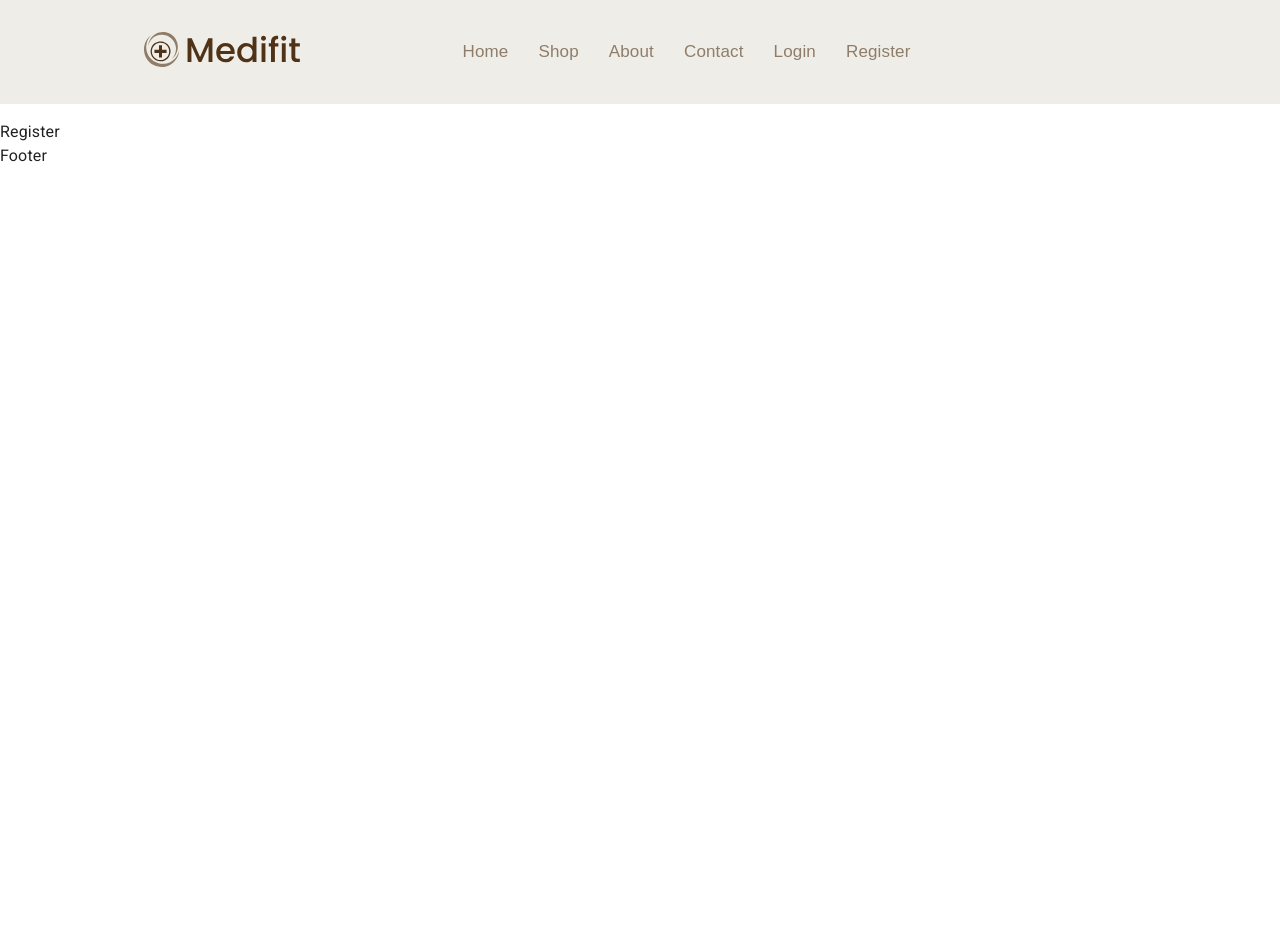
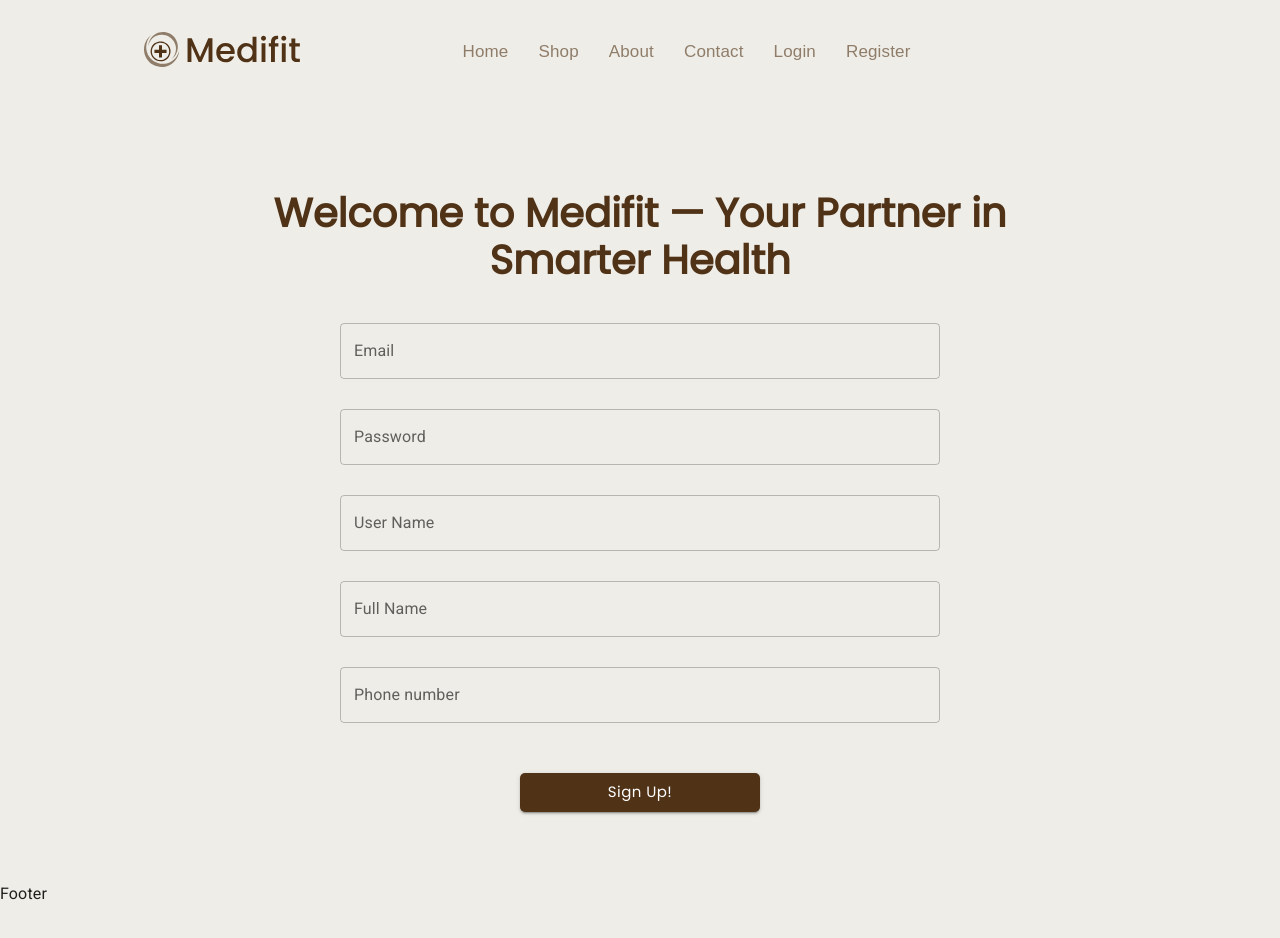
Before and after one commit to yaminmusleh/Medifit-Online-Medical-Store-reactVersion, a React (Vite) app: page /register in a window 1280 px wide. Shown: the top 938 px of the page. Built offline with nearby package versions, Linux system fonts and the light colour scheme; some icons are missing.

Commit message:
made register (sign up) design in Register.jsx

```diff
--- a/src/index.css
+++ b/src/index.css
@@ -1,4 +1,5 @@
 body{
     height: 10000px;
     padding-top: 120px;
+    background-color: #EEEDE7!important;
 }
--- a/src/layout/MainLayout.jsx
+++ b/src/layout/MainLayout.jsx
@@ -1,14 +1,17 @@
-import React from 'react'
-import Navbar from '../components/navbar/navbar'
-import Footer from '../components/footer/footer'
-import { Outlet } from 'react-router-dom'
+import React from "react";
+import Navbar from "../components/navbar/navbar";
+import Footer from "../components/footer/footer";
+import { Outlet } from "react-router-dom";
+import { Container } from "@mui/material";
 
 export default function MainLayout() {
   return (
-   <>
-   <Navbar/>
-   <Outlet/>
-   <Footer/>
-   </>
-  )
+    <>
+      <Navbar />
+      <Container>
+        <Outlet />
+      </Container>
+      <Footer />
+    </>
+  );
 }
--- a/src/pages/auth/register/Register.jsx
+++ b/src/pages/auth/register/Register.jsx
@@ -1,7 +1,74 @@
-import React from 'react'
-
+import React from "react";
+import Box from "@mui/material/Box";
+import Container from "@mui/material/Container";
+import { Button, Typography } from "@mui/material";
+import TextField from "@mui/material/TextField";
 export default function Register() {
   return (
-    <div>Register</div>
-  )
+    <Box
+      component={"section"}
+      className="register-form"
+      sx={{ paddingY: "70px" }}
+    >
+      <Container
+        maxWidth="md"
+        sx={{
+          display: "flex",
+          flexDirection: "column",
+          justifyContent: "center",
+          alignItems: "center",
+          textAlign: "center",
+          rowGap: 5,
+        }}
+      >
+        <Typography
+          component={"h1"}
+          variant="h3"
+          sx={{
+            fontFamily: "poppins",
+            color: "#503217",
+            fontSize: { xs: "25px", sm: "35px", md: "40px" },
+            fontWeight: 600,
+          }}
+        >
+          Welcome to Medifit — Your Partner in Smarter Health
+        </Typography>
+
+        <Box
+          component={"form"}
+          sx={{
+            display: "flex",
+            flexDirection: "column",
+            rowGap: "30px",
+            width: { xs: "90%", sm: "450px", md: "600px" },
+          }}
+        >
+          <TextField id="outlined-basic" label="Email" variant="outlined" />
+          <TextField id="outlined-basic" label="Password" variant="outlined" />
+          <TextField id="outlined-basic" label="User Name" variant="outlined" />
+          <TextField id="outlined-basic" label="Full Name" variant="outlined" />
+          <TextField
+            id="outlined-basic"
+            label="Phone number"
+            variant="outlined"
+          />
+          <Button
+            variant="contained"
+            sx={{
+              width: "40%",
+              alignSelf: "center",
+              fontFamily: "poppins",
+              textTransform: "none",
+              marginTop: "20px",
+              backgroundColor: "#503217",
+              borderRadius: "5px",
+              fontSize:"15px"
+            }}
+          >
+            Sign Up!
+          </Button>
+        </Box>
+      </Container>
+    </Box>
+  );
 }
```
